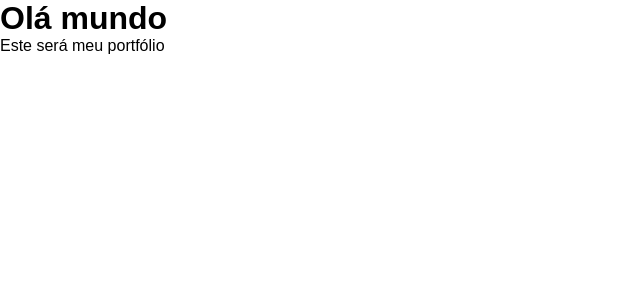
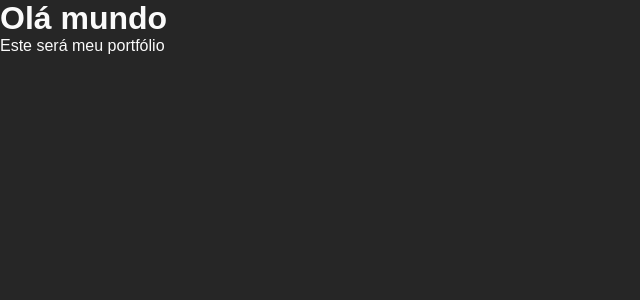
Before and after one commit to MoreiraMatheus/Portfolio, a React (Create React App) app in the folder portfolio/: page / in a window 1280 px wide. Shown: the top 300 px of the page, without its empty margins (0-640 px from the left). Built offline with nearby package versions, Linux system fonts and the light colour scheme.

Commit message:
aplicando temas

```diff
--- a/portfolio/src/App.tsx
+++ b/portfolio/src/App.tsx
@@ -1,11 +1,16 @@
 import GlobalStyle from "./Styles/GlobalStyle";
+import { ThemeProvider } from 'styled-components'
+
+import { darkTheme } from "./Styles/Themes/Dark";
 
 function App() {
   return (
     <>
-      <GlobalStyle/>
-      <h1>Olá mundo</h1>
-      <p>Este será meu portfólio</p>
+      <ThemeProvider theme={darkTheme}>
+        <GlobalStyle/>
+        <h1>Olá mundo</h1>
+        <p>Este será meu portfólio</p>
+      </ThemeProvider>
     </>
   );
 }
--- a/portfolio/src/Styles/GlobalStyle.ts
+++ b/portfolio/src/Styles/GlobalStyle.ts
@@ -6,6 +6,11 @@ const GlobalStyle = createGlobalStyle`
     margin: 0;
     box-sizing: border-box;
     font-family: Arial, Helvetica, sans-serif;
+    color: ${({ theme }) => theme.colors.text};
+  }
+
+  body{
+    background-color: ${({theme}) => theme.colors.background};
   }
 `
 
--- /dev/null
+++ b/portfolio/src/Styles/Themes/Colors.ts
@@ -0,0 +1,16 @@
+export const colors = {
+  indigo: {
+    'indigo-900': '#312e81',
+    'indigo-700': '#4338ca',
+    'indigo-500': '#6366f1',
+  },
+
+  neutral: {
+    'neutral-900': '#171717',
+    'neutral-800': '#262626',
+    'neutral-600': '#525252',
+    'neutral-400': '#a3a3a3',
+    'neutral-200': '#e5e5e5',
+    'neutral-50': '#fafafa',
+  }
+}
--- a/portfolio/src/Styles/Themes/Dark.ts
+++ b/portfolio/src/Styles/Themes/Dark.ts
@@ -1 +1,15 @@
-export const darkTheme = {}
+import { colors } from "./Colors"
+
+export const darkTheme = {
+  title: 'dark',
+
+  colors: {
+    background: colors.neutral["neutral-800"],
+    backgroundSection: colors.neutral["neutral-600"],
+    title: colors.indigo["indigo-500"],
+    text: colors.neutral["neutral-50"],
+    themeSwitcher: colors.indigo["indigo-700"],
+    themeSwitcherButton: colors.indigo["indigo-900"],
+    pannelBaseColor: colors.neutral["neutral-400"],
+  }
+}
--- a/portfolio/tsconfig.json
+++ b/portfolio/tsconfig.json
@@ -22,5 +22,8 @@
   },
   "include": [
     "src"
+  ],
+  "files": [
+    "src/styles/styled.d.ts"
   ]
 }
```
Also changed, not shown: portfolio/src/Styles/Themes/Ligth.ts (+15 -1 lines), portfolio/src/Styles/styled.d.ts (added, +17 -0 lines).
